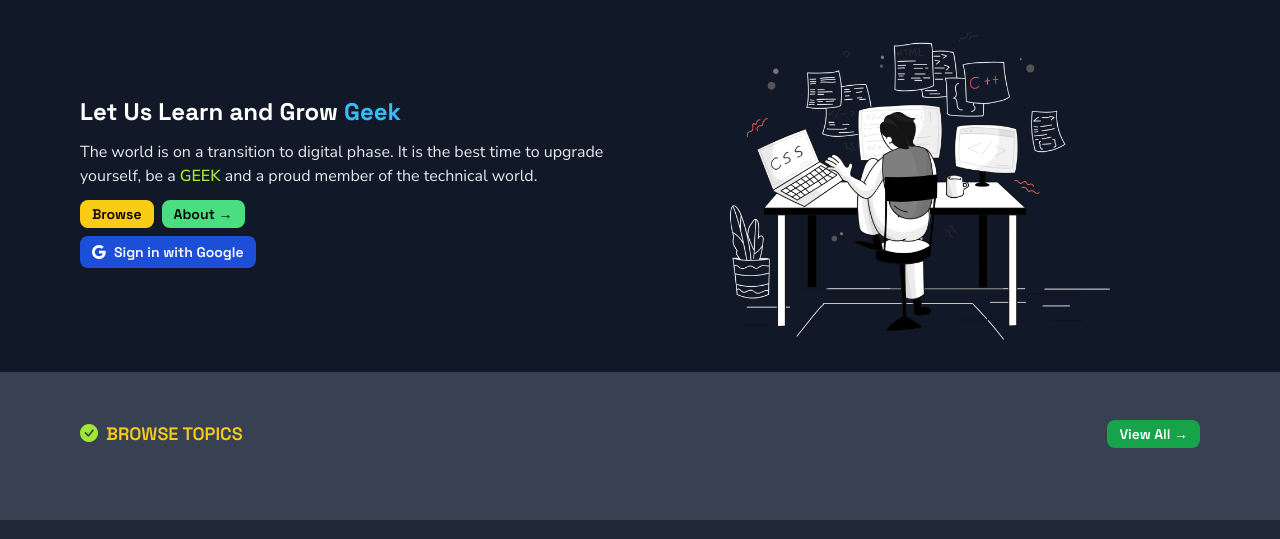
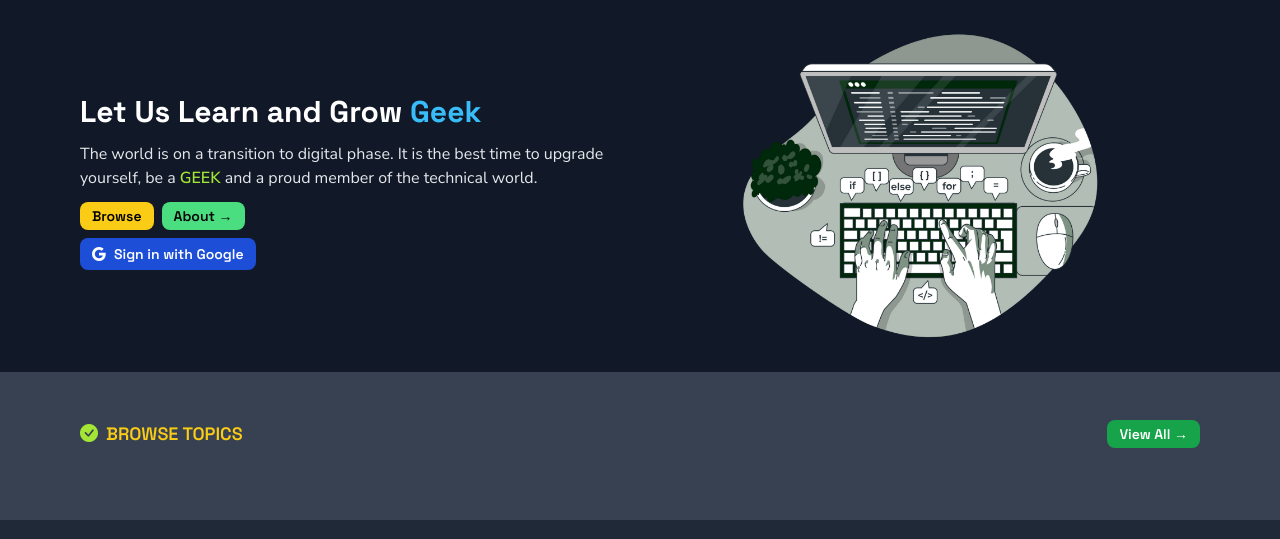
Before and after one commit to ajaycc17/orbitgadget, a Django app: page / in a window 1280 px wide. Shown: the part 52-591 px from the top of the page. Run offline with Django 3.2, Linux system fonts and the light colour scheme; data that the repository does not hold is empty; parts of the project's set-up code (start-up, migrations or seed data) failed here and were passed over; some libraries are stand-ins or nearby versions.

Commit message:
change hero image

```diff
--- a/templates/home/home.html
+++ b/templates/home/home.html
@@ -44,7 +44,7 @@
 <section class="body-font bg-gray-900">
     <div class="px-2 md:px-4 max-w-6xl mx-auto flex py-8 md:flex-row flex-col items-center">
         <div class="lg:flex-grow md:w-1/2 lg:pr-4 flex flex-col md:items-start md:text-left mb-4 md:mb-0 items-center text-center">
-            <h1 class="title-font font-heads lg:text-2xl text-2xl mb-3 font-bold text-white">
+            <h1 class="title-font font-heads lg:text-3xl text-2xl mb-3 font-bold text-white">
                 Let Us Learn and Grow <span class="text-sky-400">Geek</span>
             </h1>
             <p class="md:mb-3 mb-2 font-medium leading-6 text-gray-200">
@@ -71,7 +71,7 @@
             {% endif %}
         </div>
         <div class="md:w-1/2 w-full w-max-lg flex justify-center">
-            <img src="{% static 'images/hero.png' %}" alt="OrbitGadget Hero" width="auto" height="auto" layout="responsive">
+            <img src="{% static 'images/hero5.png' %}" alt="OrbitGadget Hero" width="auto" height="auto" layout="responsive">
         </div>
     </div>
 </section>
```
Also changed, not shown: static/images/hero1.png (added), static/images/hero2.png (added), static/images/hero3.png (added), static/images/hero4.png (added), static/images/hero5.png (added), theme/static/css/dist/styles.css.
